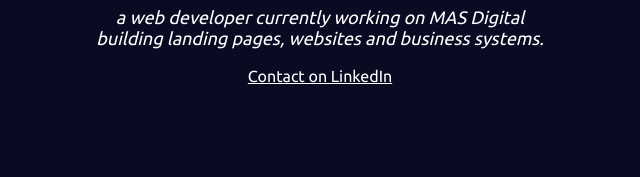
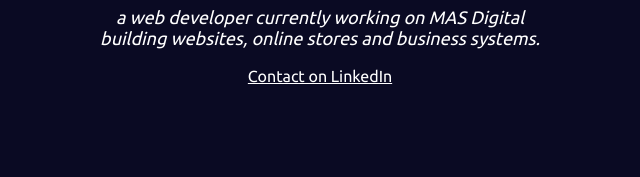
Before and after one commit to edyjoel/Portfolio, a plain HTML site: page index.html in a window 1280 px wide. Shown: the part 391-568 px from the top of the page, 320-960 px from the left. Drawn offline with nearby package versions, Linux system fonts and the light colour scheme; a web font is replaced by a local one.

Commit message:
Update banner description

```diff
--- a/index.html
+++ b/index.html
@@ -49,7 +49,7 @@
 </nav>
 <section id="welcome-section" class="welcome-section">
   <h1>Hey I am Edy</h1>
-  <p>a web developer currently working on MAS Digital<br/>building landing pages, websites and business systems.</p>
+  <p>a web developer currently working on MAS Digital<br/>building websites, online stores and business systems.</p>
   <a target="_blank" rel="noopener" href="https://www.linkedin.com/in/edyxicon/">Contact on LinkedIn</a>
 </section>
 <section id="technologies" class="technologies-section">
```
